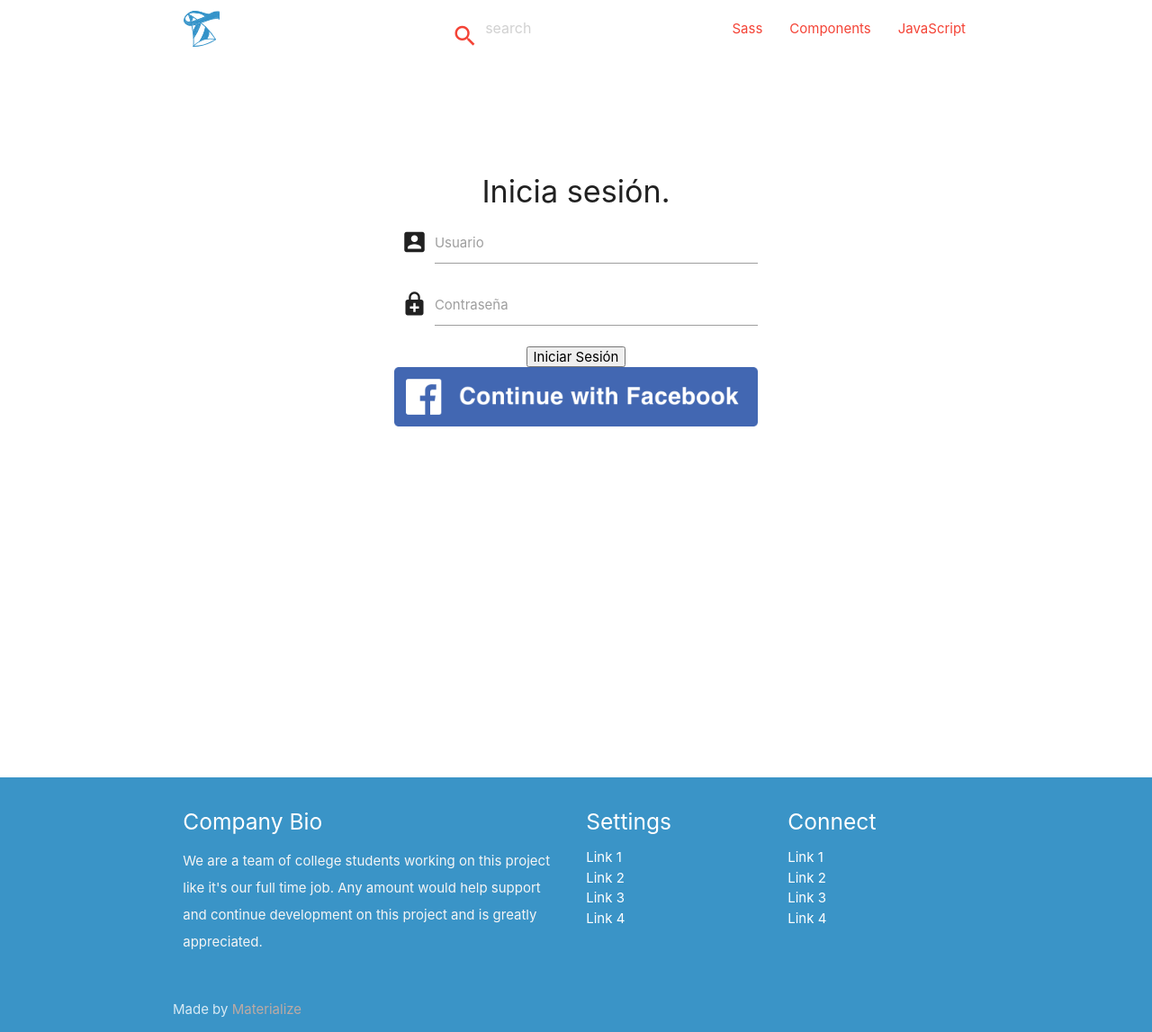
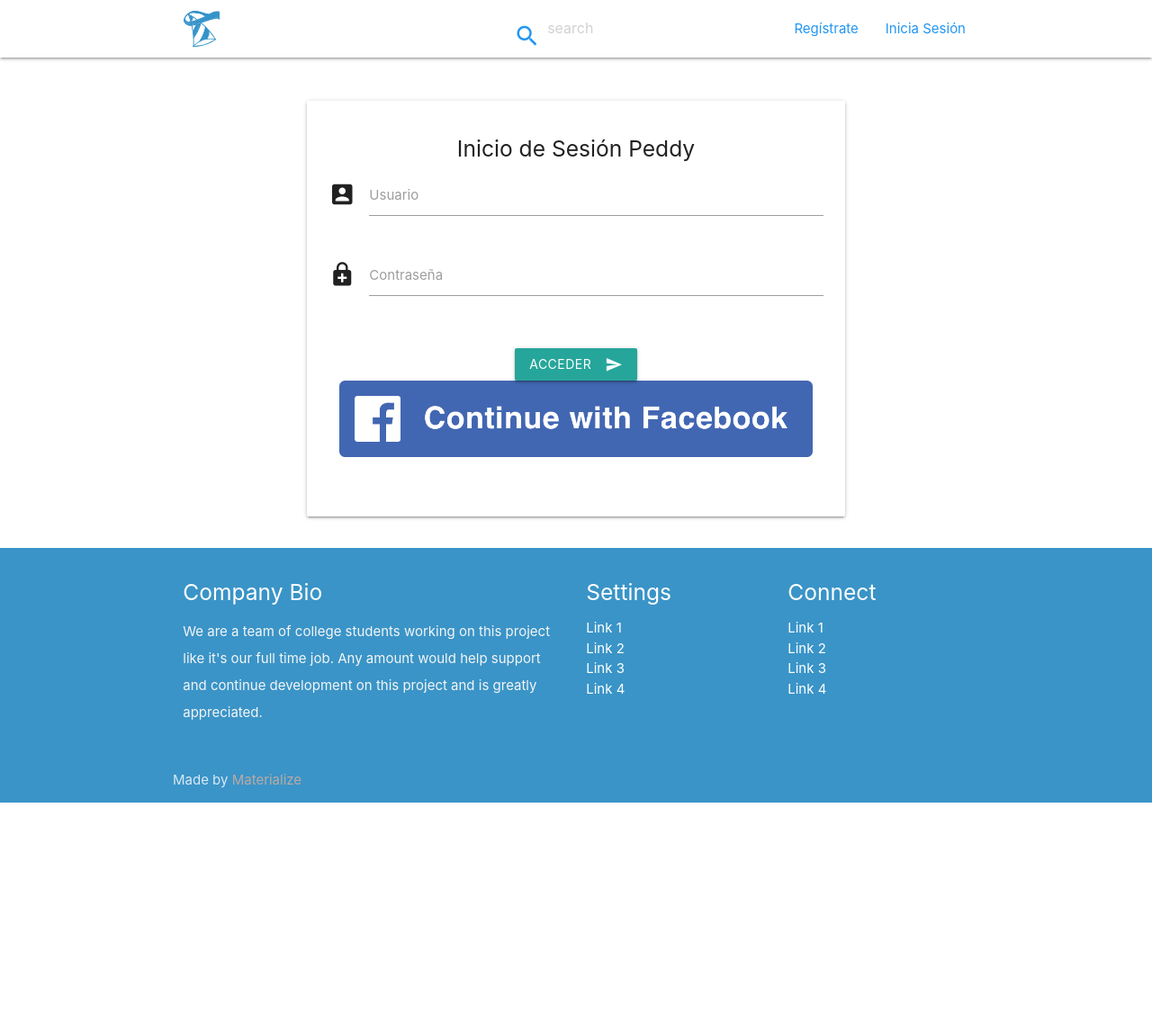
Before and after one commit to RamonRomeroQro/DeJodido, a Django app: template templates/registration/login.html in a window 1280 px wide. Shown: the whole page at 90% size. After the commit the page ends 892 px from the top, so only its background shows below. Run offline with Django 3.2, Linux system fonts and the light colour scheme; the template is opened without the code that fills it, so the values that code supplies are empty.

Commit message:
login and singup

```diff
--- a/static/css/style.css
+++ b/static/css/style.css
@@ -62,12 +62,12 @@ i.icon-white {
     color: white;
 }
 input, select, textarea{
-    color: #fff;
+    color: #000;
 }
 
 
 textarea:focus, input:focus {
-    color: #fff;
+    color: #000;
 }
 
 .debug{
@@ -131,3 +131,10 @@ div.lugar{
 i.icon-blue{
   color:#3a94c7;
 }
+
+.help, .help>*, .help>*>*, .help>*>*>*{
+
+    font-size: x-small;
+  color: gray;
+
+}
--- a/static/js/init.js
+++ b/static/js/init.js
@@ -118,3 +118,9 @@ var nav = null;
                 }
               });
   });
+
+
+
+  $(document).ready(function(){
+    $('.datepicker').datepicker();
+  });
--- a/templates/base.html
+++ b/templates/base.html
@@ -1,6 +1,7 @@
 
 <!doctype html>
 {% load staticfiles %}
+
  <!DOCTYPE html>
 <html lang="en">
 <head>
--- a/templates/navbar.html
+++ b/templates/navbar.html
@@ -4,11 +4,13 @@
       <a  href="{% url 'landing:landing' %}" class="brand-logo white-text">
           <div class="logo-blue-small" ></div></a>
       <ul class="right hide-on-med-and-down">
-        <li><a href="#"> Acceso|Registro</a></li>
+        <li><a href="{% url 'usuarios:singup' %}" class="blue-text"> Regístrate </a></li>
+        <li><a href="/login" class="blue-text"> Inicia Sesión</a></li>
       </ul>
 
       <ul id="nav-mobile" class="sidenav">
-        <li><a href="#">Acceso|Registro</a></li>
+        <li><a href="{% url 'usuarios:singup' %}" class="blue-text"> Regístrate </a></li>
+        <li><a href="/login" class="blue-text"> Inicia Sesión</a></li>
       </ul>
       <a href="#" data-target="nav-mobile" class="sidenav-trigger"><i class="material-icons">menu</i></a>
     </div>
--- a/templates/registration/login.html
+++ b/templates/registration/login.html
@@ -1,69 +1,78 @@
+{% extends 'base.html' %}
+{% load staticfiles %}
 
-<!doctype html>
+{% block content %}
+{% include 'searchbar.html' %}
+    <div class="container">
 
+    <div class="row">
+      <div class="col s8 offset-s2 card">
+          <div class="card-content">
 
+              <h5 class="center center-align">Inicio de Sesión Peddy</h5>
 
-<script type="text/javascript" src="http://code.jquery.com/jquery.min.js"></script>
-<script>
+              {% for message in messages %}
+   {{ message }}
+{% endfor %}
 
-</script>
-
-
-{% extends "base.html" %}
-{% load staticfiles %}
-{% block content %}
-
-
-
-      {% include 'searchbar.html' %}
-
-
-
-    <div class="section  full white center-align center"  >
-
-      <!--   Icon Section   -->
-      <div class="row">
-        <div class="col s12 m4">
-          <div class="icon-block">
-            <h2 class="center brown-text">
-            </h2>
-          </div>
-        </div>
-
-        <div class="col s12 m4 center center-align">
-            <br><br><br>
-<h4>Inicia sesión.</h4>
             <form action="." method="POST">
                             {% csrf_token %}
-                            <div class="input-field s4 m4 ">                    					          <i class="material-icons iconis prefix">account_box</i>
+
+                <div class="row">
+                            <div class="input-field s12">                    					          <i class="material-icons iconis prefix">account_box</i>
 
                     <input type="text" class="validate" name="{{form.username.html_name}}" id="{{ form.username.id_for_label }}" required/>
 
                                 <label for="{{form.username.id_for_label}}">Usuario</label>
                 </div>
-                <div class="input-field">
+
+                    </div>
+
+                <div class="row">
+
+                <div class="input-field s12">
                     					          <i class="material-icons iconis prefix">enhanced_encryption</i>
                     <input class="validate" name="password" type="password" name="{{form.password.html_name}}" id="{{ form.password.id_for_label }}" required/>
                     <label for="{{form.password.id_for_label}}">Contraseña</label>
                 </div>
-                <div class="cta-container">
-                    <button class="submit" type="submit">Iniciar Sesión</button>
                 </div>
-</form>
+ <div class="row ">
 
-            <a href="{% url 'social:begin' 'facebook' %}"><img src="{% static 'images/log-fb.png' %}" width="100%" height="auto" >  </a>
-      </div>
+                  <div class="input-field col s12 center center-align">
+<button class="btn waves-effect waves-light" type="submit" name="action">Acceder
+    <i class="material-icons right">send</i>
+  </button>
 
-        <div class="col s12 m4">
-          <div class="icon-block">
-            <h2 class="center brown-text">
-            </h2>
-          </div>
-        </div>
-      </div>
-
-    </div>
+                                  <a href="{% url 'social:begin' 'facebook' %}"><img src="{% static 'images/log-fb.png' %}" width="100%" height="auto" >  </a>
 
 
 
+                  </div>
+
+                                 </div>
+            </form>
+
+
+
+
+
+
+
+
+
+
+
+
+
+
+
+
+
+
+          </div>
+
+      </div>
+    </div>
+    </div>
+
 {% endblock %}
--- a/templates/searchbar.html
+++ b/templates/searchbar.html
@@ -10,20 +10,22 @@
       </a>
                 <ul class="hide-on-med-and-down right">
                     <li>
+                        <form>
+                            {% csrf_token %}
                        <div class="center row">
                           <div class="col s12 " >
                             <div class="row" id="topbarsearch">
                               <div class="input-field col s6 s12 red-text">
-                                <i class="red-text material-icons prefix">search</i>
+                                <i class="blue-text material-icons prefix">search</i>
                                 <input type="text" placeholder="search" id="autocomplete-input" class="autocomplete red-text" >
                                 </div>
                               </div>
                             </div>
                           </div>
+                            </form>
                       </li>
-                    <li><a href="sass.html" class="red-text">Sass</a></li>
-                    <li><a href="badges.html" class="red-text">Components</a></li>
-                    <li><a href="collapsible.html" class="red-text">JavaScript</a></li>
+                    <li><a href="{% url 'usuarios:singup' %}" class="blue-text"> Regístrate </a></li>
+        <li><a href="/login" class="blue-text"> Inicia Sesión</a></li>
                 </ul>
 
 
@@ -42,7 +44,8 @@
                             </div>
                           </div>
                       </li>
-        <li><a href="#">  <i class="material-icons">person</i></a></li>
+          <li><a href="{% url 'usuarios:singup' %}" class="blue-text"> Regístrate </a></li>
+        <li><a href="/login" class="blue-text"> Inicia Sesión</a></li>
       </ul>
       <a href="#" data-target="nav-mobile" class="sidenav-trigger"><i class="material-icons">menu</i></a>
     </div>
--- a/usuarios/urls.py
+++ b/usuarios/urls.py
@@ -5,7 +5,7 @@ from .import views
 app_name = 'usuarios'
 
 urlpatterns = [
-    path('', views.Prueba_index, name='Prueba_index'),
+    path('', views.singup, name='singup'),
     path('resena/<str:nombre_lugar>-<int:id_lugar>', views.prueba_resena, name='Prueba_resena'),
     path('verificacion_FB/', views.verificacion_FB, name='nueva_cuentaFB'),
 ]
```
Also changed, not shown: usuarios/models.py (+6 -6 lines), usuarios/templates/prueba_registrar.html (deleted, +0 -16 lines), usuarios/templates/singup.html (added, +195 -0 lines), usuarios/views.py (+15 -2 lines), 1 other file.
